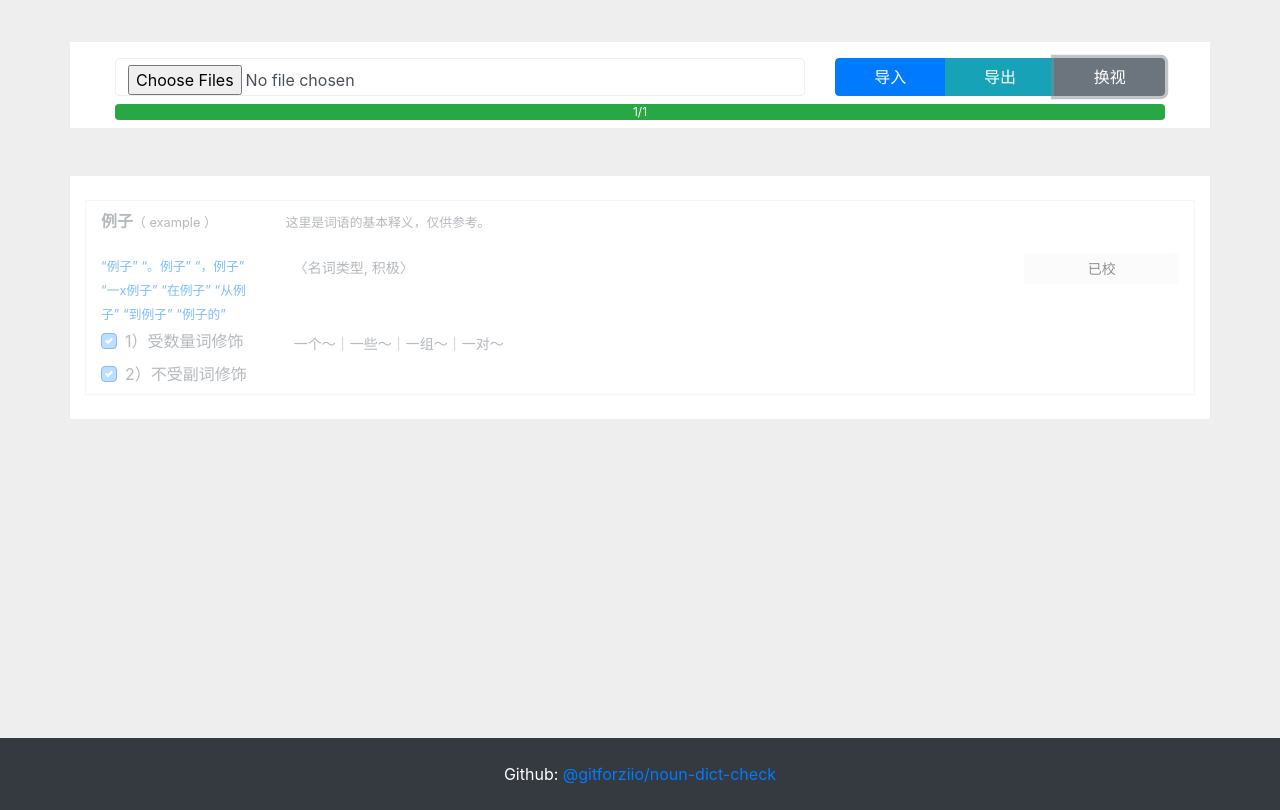
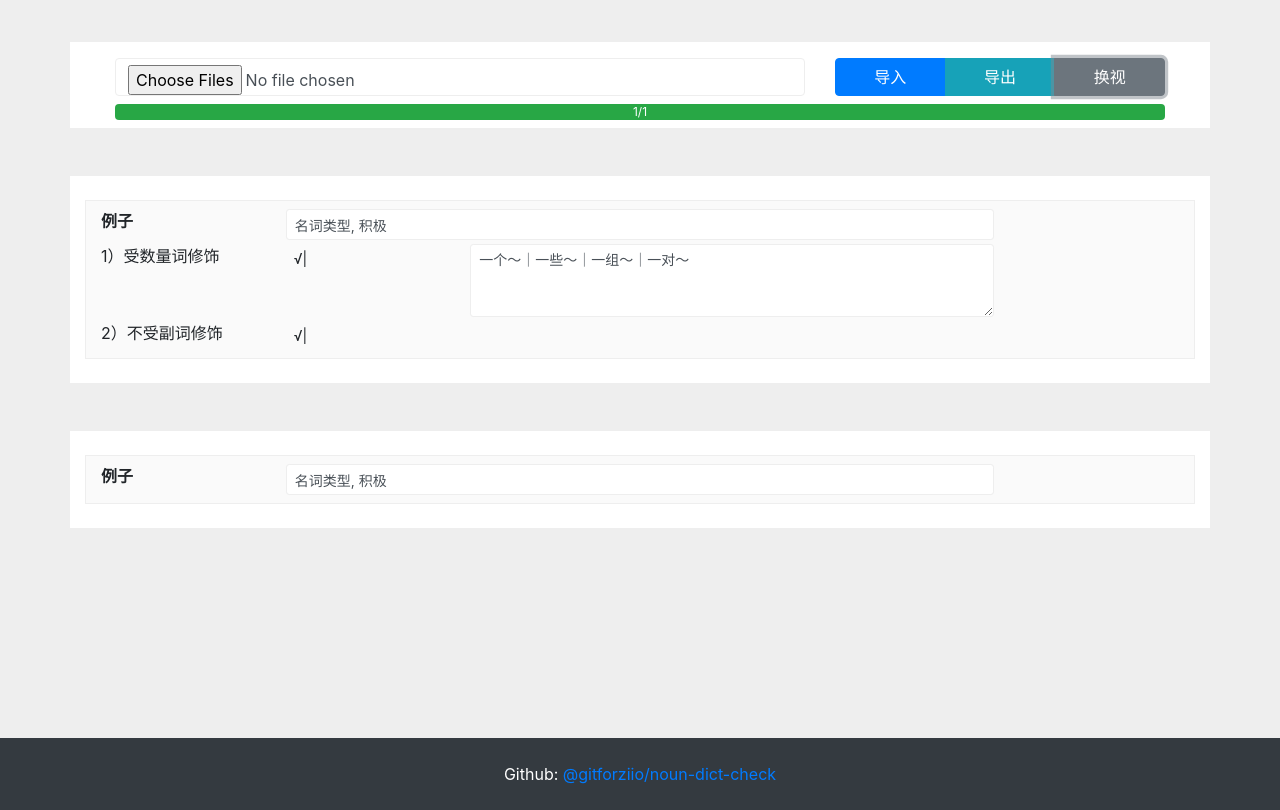
Before and after one commit to gitforziio/noun-dict-check, a plain HTML site: page index.html in a window 1280 px wide. Both pictures are taken after a click on the button "换视". Shown: the part 62-872 px from the top of the page. Drawn offline with nearby package versions, Linux system fonts and the light colour scheme.

Commit message:
实装只读模式

```diff
--- a/index.html
+++ b/index.html
@@ -67,7 +67,7 @@
                         <div class="btn-group col-md-4 my-2">
                             <button type="button" name="do_import" id="do_import" class="btn btn-primary">导入</button>
                             <button type="button" name="do_export" id="do_export" class="btn btn-info">导出</button>
-                            <button type="button" name="do_toggle" id="do_toggle" class="btn btn-secondary">换视</button>
+                            <button type="button" name="do_toggle" id="do_toggle" class="btn btn-secondary" v-on:click="readonly=(1-readonly)">换视</button>
                         </div>
                     </div>
                     <div class="row">
@@ -82,7 +82,53 @@
         </div>
     </div></div>
 
-    <div class="container my-5 py-2 page hiddent" id="page-main"><div v-for="S in Ss" class="container card-wrap py-1" :class="{'done': S.done ? true : false}">
+    <div class="container my-5 py-2 page" id="page-read" :class="{'hidden': readonly ? false : true}"><div v-for="S in Ss" class="container card-wrap py-1">
+
+            <div class="row my-1">
+                <div class="col-4 col-lg-3 col-xl-2">
+                    <div><p class="m0"><strong>{{ S.word }}</strong></p></div>
+                </div>
+                <div class="col-6 col-lg-7 col-xl-8">
+                    <input class="form-control form-control-sm" type="text" :value="`${ S.cat }, ${ S.attitude }`">
+                </div>
+                <div class="col-2"></div>
+            </div>
+
+            <div class="row my-1" v-for="L in S.table">
+                <div class="col-4 col-lg-3 col-xl-2">
+                    <div><p class="m0">{{ L.idx }}）{{ L.title }}</p></div>
+                </div>
+                <div class="col-1">
+                    <p class="p-control-sm">{{ L.match ? '√|' : '' }}</p>
+                </div>
+                <div class="col-1">
+                    <p class="p-control-sm">{{ L.match ? '' : '|√' }}</p>
+                </div>
+                <div class="col-4 col-lg-5 col-xl-6">
+                    <textarea class="form-control form-control-sm" v-model="L.examples" rows="3" v-if="L.neg+L.match==1"></textarea>
+                </div>
+                <div class="col-2">
+                    <textarea class="form-control form-control-sm" v-model="L.notes" rows="3" v-if="L.notes"></textarea>
+                </div>
+            </div>
+
+    </div></div>
+
+    <div class="container my-5 py-2 page" id="page-cats" :class="{'hidden': readonly ? false : true}"><div v-for="S in Ss" class="container card-wrap py-1">
+
+            <div class="row my-1">
+                <div class="col-4 col-lg-3 col-xl-2">
+                    <div><p class="m0"><strong>{{ S.word }}</strong></p></div>
+                </div>
+                <div class="col-6 col-lg-7 col-xl-8">
+                    <input class="form-control form-control-sm" type="text" :value="`${ S.cat }, ${ S.attitude }`">
+                </div>
+                <div class="col-2"></div>
+            </div>
+
+    </div></div>
+
+    <div class="container my-5 py-2 page" id="page-main" :class="{'hidden': readonly ? true : false}"><div v-for="S in Ss" class="container card-wrap py-1" :class="{'done': S.done ? true : false}">
 
             <div class="row my-1">
                 <div class="col-4 col-lg-3 col-xl-2">
--- a/main.js
+++ b/main.js
@@ -88,6 +88,7 @@ function md2json(md) {
 var the_vue = new Vue({
     el: '#bodywrap',
     data: {
+        readonly: 0,
         Ss: [{
                 "word": "例子",
                 "pinyin": "example",
```
